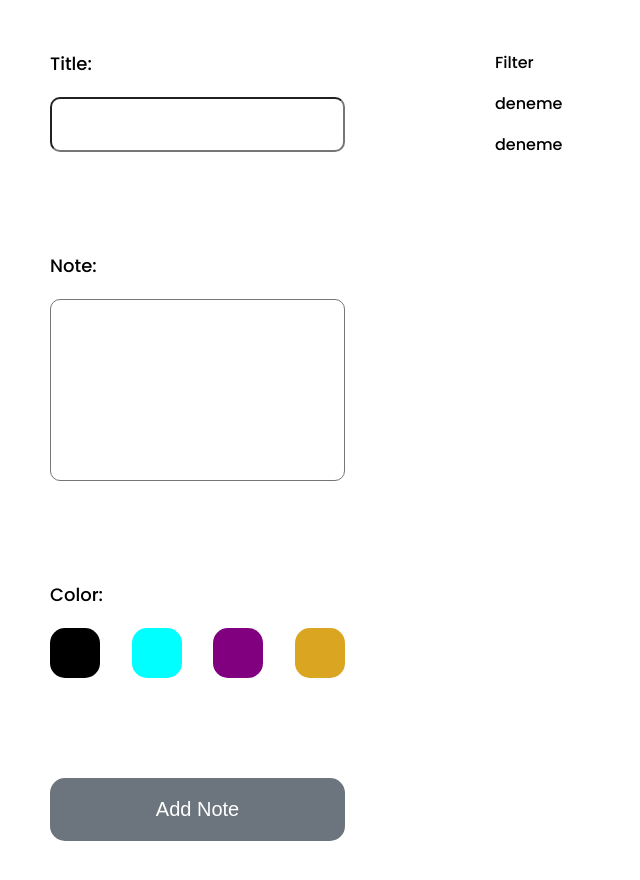
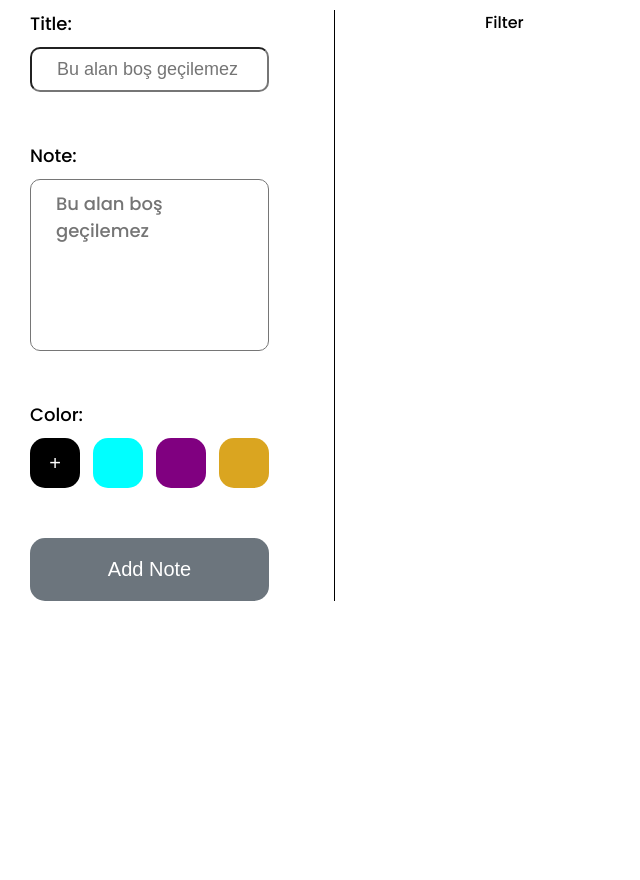
Before and after one commit to veyselkartalmis/react-redux-projects, a React (Create React App) app in the folder notes-app/: page / in a window 1280 px wide. Shown: the top 880 px of the page, without its empty margins (0-640 px from the left). After the commit the page ends 800 px from the top, so only its background shows below. Built offline with nearby package versions, Linux system fonts and the light colour scheme.

Commit message:
notes added

```diff
--- a/notes-app/src/components/Form/Form.jsx
+++ b/notes-app/src/components/Form/Form.jsx
@@ -3,20 +3,27 @@ import { addNote } from "../../redux/notes/notesSlice";
 import { useState } from "react";
 import { useDispatch } from "react-redux";
 import { nanoid } from "@reduxjs/toolkit";
-import { set } from "immer/dist/internal";
 
 function Form() {
 	const dispatch = useDispatch();
 	const [title, setTitle] = useState();
 	const [note, setNote] = useState();
-	const [color, setColor] = useState();
-	const [noteValid, setNoteValid] = useState();
-	const [titleValid, setTitleValid] = useState();
+	const [color, setColor] = useState("black");
+	const [noteValid, setNoteValid] = useState(false);
+	const [titleValid, setTitleValid] = useState(false);
 
 	function handleSubmit(e) {
 		e.preventDefault();
 		if (title.lenght === 0 && note.lenght === 0) {
 			setTitleValid(false);
+			setNoteValid(false);
+			return;
+		}
+		if (title.lenght === 0) {
+			setTitleValid(false);
+			return;
+		}
+		if (note.lenght === 0) {
 			setNoteValid(false);
 			return;
 		}
@@ -30,13 +37,14 @@ function Form() {
 
 	return (
 		<div>
-			<form action="">
+			<form onSubmit={handleSubmit}>
 				<div className="form-group">
 					<label>Title:</label>
 					<input
 						type="text"
 						value={title}
 						onChange={(e) => setTitle(e.target.value)}
+						placeholder={titleValid == false ? "Bu alan boş geçilemez" : ""}
 					/>
 				</div>
 				<div className="form-group">
@@ -45,6 +53,7 @@ function Form() {
 						type="text"
 						value={note}
 						onChange={(e) => setNote(e.target.value)}
+						placeholder={noteValid == false ? "Bu alan boş geçilemez" : ""}
 					/>
 				</div>
 				<div className="form-group">
@@ -54,10 +63,22 @@ function Form() {
 							type="button"
 							className="black"
 							onClick={(e) => setColor("black")}
-						></button>
-						<button type="button" className="cyan"></button>
-						<button type="button" className="purple"></button>
-						<button type="button" className="golden"></button>
+						>{color === "black" ? "+" : ""}</button>
+						<button
+							type="button"
+							className="cyan"
+							onClick={(e) => setColor("cyan")}
+						>{color === "cyan" ? "+" : ""}</button>
+						<button
+							type="button"
+							className="purple"
+							onClick={(e) => setColor("purple")}
+						>{color === "purple" ? "+" : ""}</button>
+						<button
+							type="button"
+							className="golden"
+							onClick={(e) => setColor("golden")}
+						>{color === "golden" ? "+" : ""} </button>
 					</div>
 				</div>
 				<button type="submit" className="add-note">
--- a/notes-app/src/components/Form/form.scss
+++ b/notes-app/src/components/Form/form.scss
@@ -1,12 +1,14 @@
 form {
     display: flex;
     flex-direction: column;
-    gap: 100px;
+    gap: 50px;
+    border-right: 1px solid #000;
+    padding-right: 65px;
 
     .form-group {
         display: flex;
         flex-direction: column;
-        gap: 20px;
+        gap: 10px;
 
         label {
             font-size: 18px;
@@ -14,14 +16,14 @@ form {
         }
 
         input {
-            padding: 15px 25px;
+            padding: 10px 25px;
             outline: none;
             border-radius: 10px;
             font-size: 18px;
         }
 
         textarea {
-            padding: 15px 25px;
+            padding: 10px 25px;
             height: 150px;
             resize: none;
             outline: none;
@@ -72,7 +74,7 @@ form {
         border-radius: 15px;
         cursor: pointer;
         &:hover {
-            opacity: .5;
+            opacity: .8;
         }
     }
 }
--- a/notes-app/src/components/Note/Note.jsx
+++ b/notes-app/src/components/Note/Note.jsx
@@ -1,11 +1,22 @@
 import "./note.scss";
+import { useSelector } from "react-redux";
 
 function Note() {
+  const notes = useSelector((state) => state.notes.items);
+
   return (
     <div className="notes">
-      <p className="noteTitle">deneme</p>
-      <p className="note-desc">deneme</p>
-    </div>
+      {
+        notes.map((item, index) => {
+          return (
+            <div key={index} className={`${item.color} card-body`}>
+              <p className="noteTitle">{item.title}</p>
+              <p className="note-desc">{item.note}</p>
+            </div>
+          )
+        })
+      }
+    </div >
   )
 }
 
--- a/notes-app/src/components/Note/note.scss
+++ b/notes-app/src/components/Note/note.scss
@@ -0,0 +1,40 @@
+.notes {
+    display: flex;
+    width: 100%;
+    flex-wrap: wrap;
+    gap: 40px;
+
+    .card-body {
+        width: 33.333%;
+        padding: 15px;
+        border-radius: 15px;
+
+        .noteTitle {
+            text-align: center;
+            font-size: 20px;
+            text-transform: uppercase;
+            padding-bottom: 10px;
+            border-bottom: 1px solid #fafafa;
+        }
+    }
+
+    .black {
+        background: black;
+        color: white;
+    }
+
+    .cyan {
+        background: cyan;
+        color: white;
+    }
+
+    .purple {
+        background: purple;
+        color: white;
+    }
+
+    .golden {
+        background: goldenrod;
+        color: white;
+    }
+}
--- a/notes-app/src/components/NoteList/NoteList.jsx
+++ b/notes-app/src/components/NoteList/NoteList.jsx
@@ -1,5 +1,4 @@
 import Note from "../Note/Note";
-import Notes from "../Note/Note";
 import "./noteList.scss";
 
 function NoteList() {
--- a/notes-app/src/index.css
+++ b/notes-app/src/index.css
@@ -13,7 +13,7 @@ body {
 
 .app {
 	display: flex;
-	padding: 50px;
+	padding: 10px 30px 0 30px;
 	gap: 150px;
 }
 
--- a/notes-app/src/redux/notes/notesSlice.js
+++ b/notes-app/src/redux/notes/notesSlice.js
@@ -3,19 +3,19 @@ import { createSlice } from "@reduxjs/toolkit";
 export const noteSlice = createSlice({
 	name: "notes",
 	initialState: {
-		notes: [],
+		items: [],
 	},
 	reducers: {
 		addNote: (state, action) => {
-			state.notes.push(action.payload);
+			state.items.push(action.payload);
 		},
 		destroy: (state, action) => {
 			const id = action.payload;
 			const filtered = state.notes.filter((note) => note.id !== id);
-            state.note = filtered;
+			state.note = filtered;
 		},
 	},
 });
 
-export const { addNote, destroy} = noteSlice.actions;
+export const { addNote, destroy } = noteSlice.actions;
 export default noteSlice.reducer;
```
